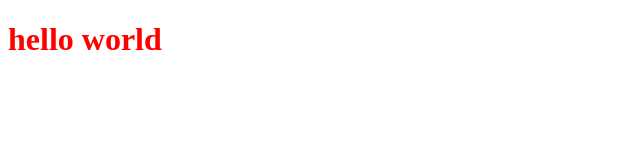
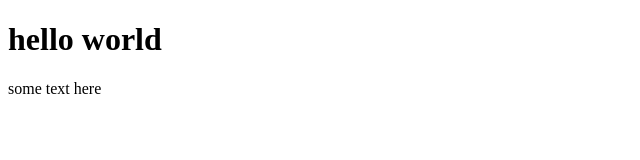
Before and after one commit to rebeccamillie/rebecca-web-project, a plain HTML site: page index.html in a window 1280 px wide. Shown: the whole page, without its empty margins (0-640 px from the left). Drawn offline with Linux system fonts and the light colour scheme; files that its build step writes are made by us from their sources.

Commit message:
changes made
all black text now
bold text now
new text added

```diff
--- a/index.html
+++ b/index.html
@@ -6,5 +6,6 @@
 </head>
 <body>
     <h1> hello world </h1>
+    <p> some text here </p>
 </body>
 </html>
--- a/styles.css
+++ b/styles.css
@@ -1,3 +1,3 @@
 h1 {
-  color: red;
+  font-weight: bold;
 }
```
